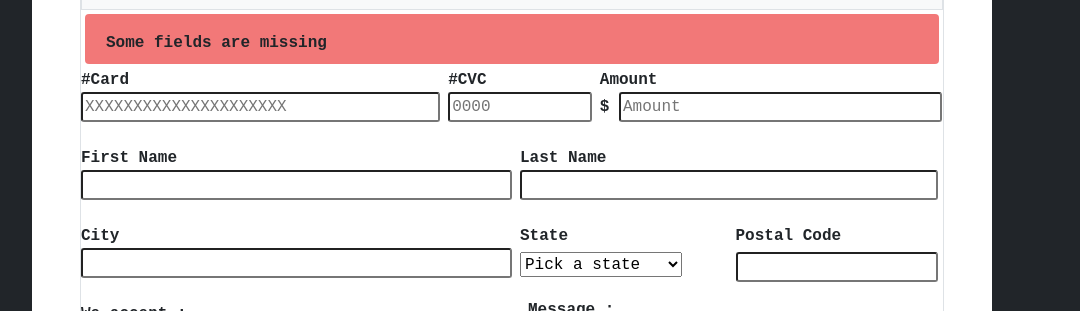
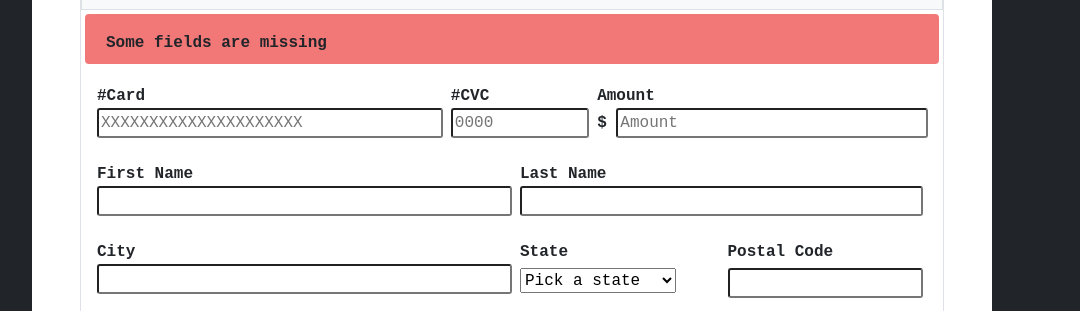
Before and after one commit to AdrianRios2527/HTML5FORM-AdrianRiosRuiz25, a plain HTML site: page index.html in a window 1280 px wide. Shown: the part 167-478 px from the top of the page, without its empty margins (128-1208 px from the left). Drawn offline with nearby package versions, Linux system fonts and the light colour scheme.

Commit message:
resultado final

```diff
--- a/index.html
+++ b/index.html
@@ -13,7 +13,7 @@
 
 <body class="bg-dark">
     <div class="container w-75 mt-5 bg-body p-5 ">
-        <div class="border border-1 ">
+        <div class="border border-">
         <div class="header p-3 bg-light border border-1 ">
             <h2>Payment form example</h2>
         </div>
@@ -22,7 +22,7 @@
             <p>Some fields are missing</p>
         </div>
         <form action="payment">
-            <div class="form bg-body ">
+            <div class="form bg-body p-3">
                 <! – Formulario Cabezal –>
                     <div class="form-top d-flex">
                         <fieldset class="col-5 mb-4">
```
